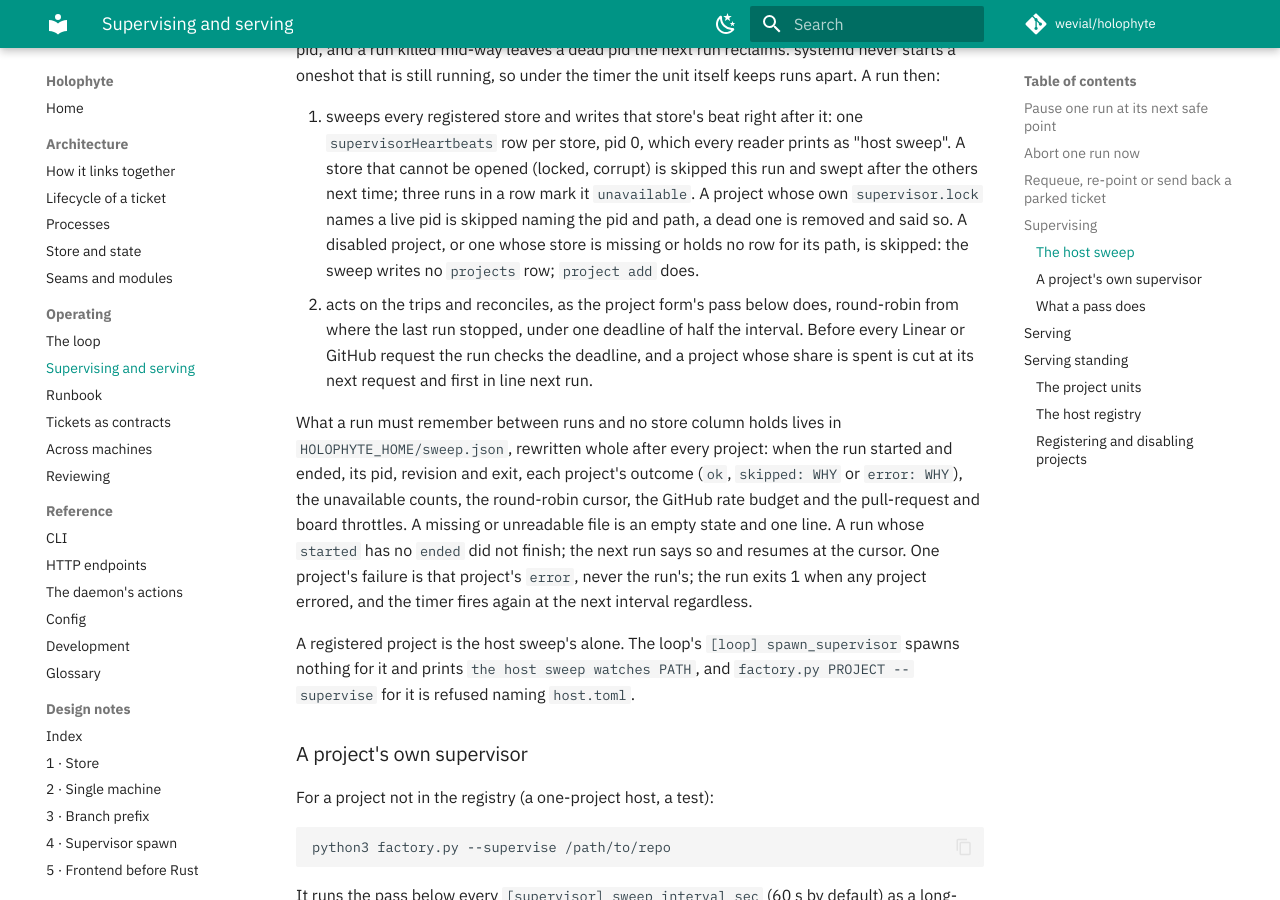
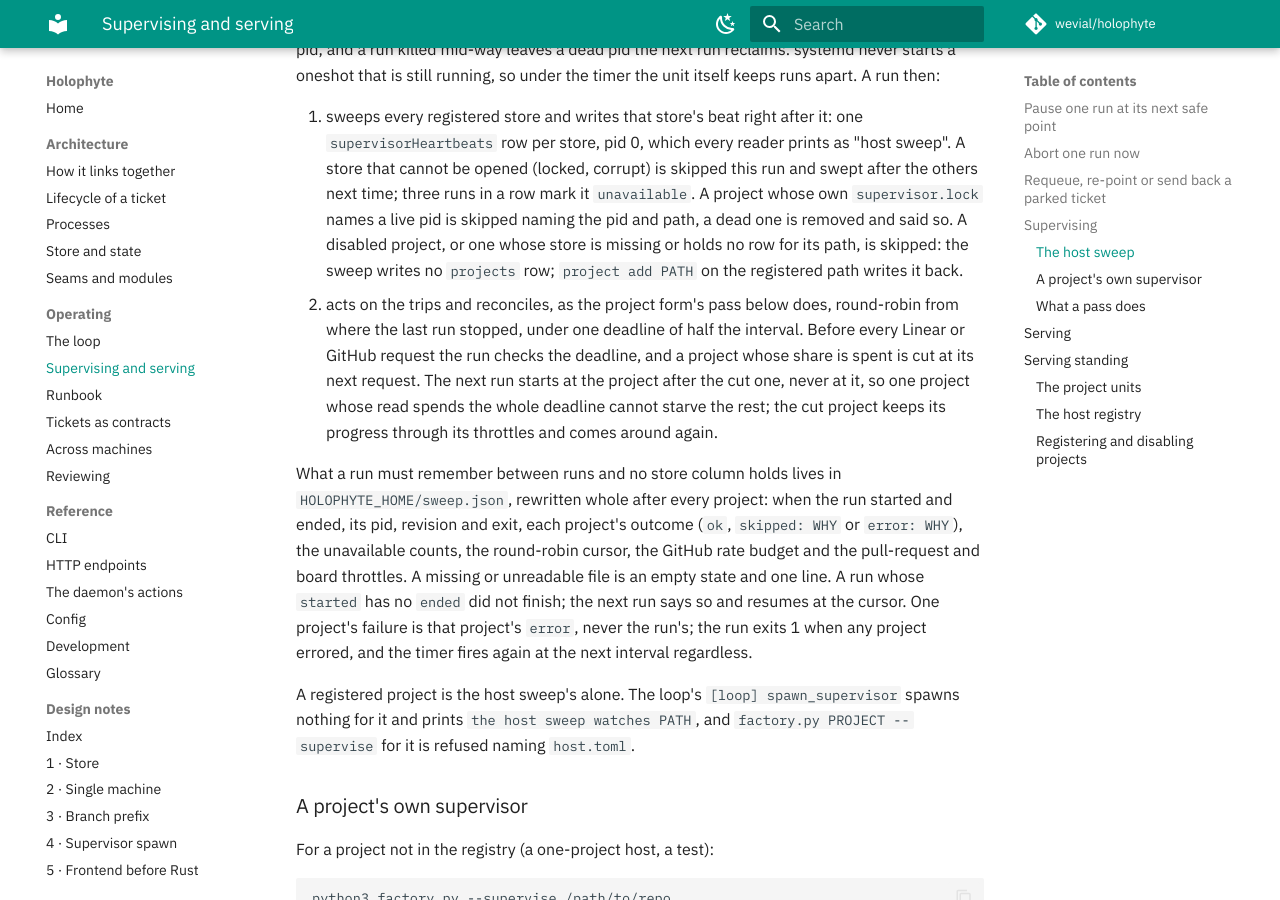
Before and after one commit to wevial/holophyte, an MkDocs documentation site: the page built from docs/operating.md, in a window 1280 px wide and 900 px high, scrolled down 3067 px. Built offline with MkDocs 1.6.1 and Material for MkDocs 9.7.7, drawn with Linux system fonts in a browser that asks for light colours; comment, search, counter and statistics services are not loaded; some of the changed text lies outside the part shown.

Commit message:
consolidation stage 4: document the host daemon's one-second read bound; cursor and repair wording
- http.md, daemon.md and operating.md say where the host daemon is
  described that every read waits at most HOST_READ_WAIT_S (one second,
  through store.read.lock_wait()) for a store's lock: a write lock held
  past it, even briefly, answers 503 `database is locked` for that poll,
  and the tray and the drawer can show a needs-you row for it that clears
  at the next poll.
- operating.md's host sweep steps follow stage 2's cursor fix: the next
  run starts at the project after a cut one, never at it; and a rowless
  registered project is repaired by `project add PATH` on its path.

```diff
--- a/docs/operating.md
+++ b/docs/operating.md
@@ -151,12 +151,15 @@
    a live pid is skipped naming the pid and path, a dead one is removed and
    said so. A disabled project, or one whose store is missing or holds no
    row for its path, is skipped: the sweep writes no `projects` row;
-   `project add` does.
+   `project add PATH` on the registered path writes it back.
 2. acts on the trips and reconciles, as the project form's pass below does,
    round-robin from where the last run stopped, under one deadline of half
    the interval. Before every Linear or GitHub request the run checks the
-   deadline, and a project whose share is spent is cut at its next request
-   and first in line next run.
+   deadline, and a project whose share is spent is cut at its next request.
+   The next run starts at the project after the cut one, never at it, so
+   one project whose read spends the whole deadline cannot starve the
+   rest; the cut project keeps its progress through its throttles and comes
+   around again.
 
 What a run must remember between runs and no store column holds lives in
 `HOLOPHYTE_HOME/sweep.json`, rewritten whole after every project: when the
@@ -273,7 +276,13 @@
 is opened; `project add` and `project remove` take effect at the next
 request, with no restart. One project's store locked, missing or stamped
 by a newer build this one cannot read is that project's 503 and its `error` on the root
-`/status`; the other projects answer whole. Under systemd the daemon is
+`/status`; the other projects answer whole. Every read waits at most one
+second for a store's lock (`HOST_READ_WAIT_S`), so the root answers inside
+the drawer's and the tray's two-second limit; the price is that a write
+lock held past that second, even briefly, makes the project answer 503
+`database is locked` for that one poll, and the tray and the drawer can
+show a needs-you row for it that clears at the next poll. A row that stays
+is a store that stays locked. Under systemd the daemon is
 socket-activated ([Serving standing](#serving-standing)); by hand it binds
 the address given, else `host.toml`'s `[serve] bind`:
 
```
Also changed, not shown: docs/reference/daemon.md (+5 -1 lines), docs/reference/http.md (+11 -2 lines).
